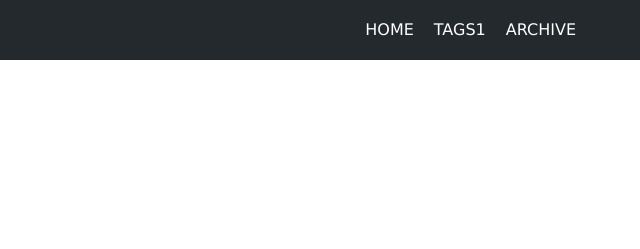
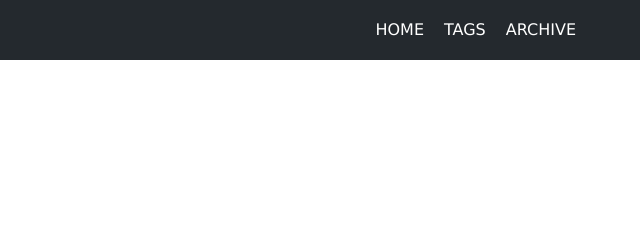
Before and after one commit to yanmuxiao/yanmuxiao.github.io, a plain HTML site: page index.html in a window 1280 px wide. Shown: the top 249 px of the page, 640-1280 px from the left. Drawn offline with Linux system fonts and the light colour scheme.

Commit message:
Update index.html

```diff
--- a/index.html
+++ b/index.html
@@ -17,7 +17,7 @@
                 <a href="/">home</a>
             </li>
             <li>
-                <a href="/#/tags">tags1</a>
+                <a href="/#/tags">tags</a>
             </li>
             <li>
                 <a href="/#/archive">archive</a>
```
